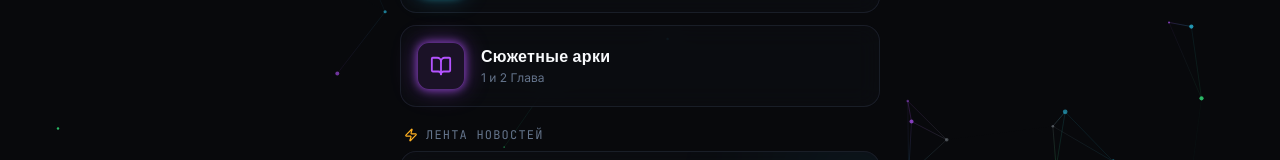
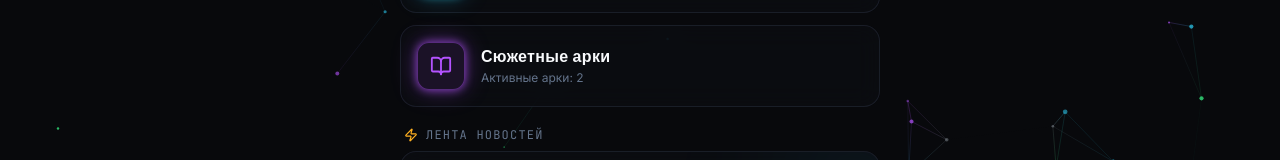
Before and after one commit to mrverton/npm-fandom-wiki, a React (Vite) app: page /#/ in a window 1280 px wide. Shown: the part 312-472 px from the top of the page. Built offline with nearby package versions, Linux system fonts and the light colour scheme; no server answers.

Commit message:
updated dashboard

```diff
--- a/src/pages/Dashboard.jsx
+++ b/src/pages/Dashboard.jsx
@@ -19,6 +19,9 @@ export default function Dashboard() {
   const { characters, series } = useCharacters()
   const { isAdmin } = useAdmin()
 
+  // Динамически вычисляем количество арок или серий на основе данных
+  const totalArcsCount = series?.storyArcs?.length || 2; // Авто-подсчет из нового JSON от Claude
+
   const categories = [
     {
       to: '/characters',
@@ -37,7 +40,8 @@ export default function Dashboard() {
     {
       to: '/arcs',
       title: 'Сюжетные арки',
-      desc: '1 и 2 Глава',
+      // ИСПРАВЛЕНО: Теперь вместо "1 и 2 Глава" пишется каноничное "Активные арки: 2"
+      desc: `Активные арки: ${totalArcsCount}`,
       icon: BookOpen,
       accent: 'cortex',
     },
@@ -89,6 +93,7 @@ export default function Dashboard() {
               <Zap size={14} className="text-amber-signal" />
               <h2 className="text-xs font-mono uppercase tracking-widest text-slate-500">Лента новостей</h2>
             </div>
+            {/* Компонент NewsFeed внутри сам подхватит маркер "ПОСЛЕДНЯЯ СЕРИЯ" из нового JSON от Claude */}
             <NewsFeed news={series.latestNews} />
           </section>
         </div>
```
Lines whose indentation alone changed are shown as unchanged.
